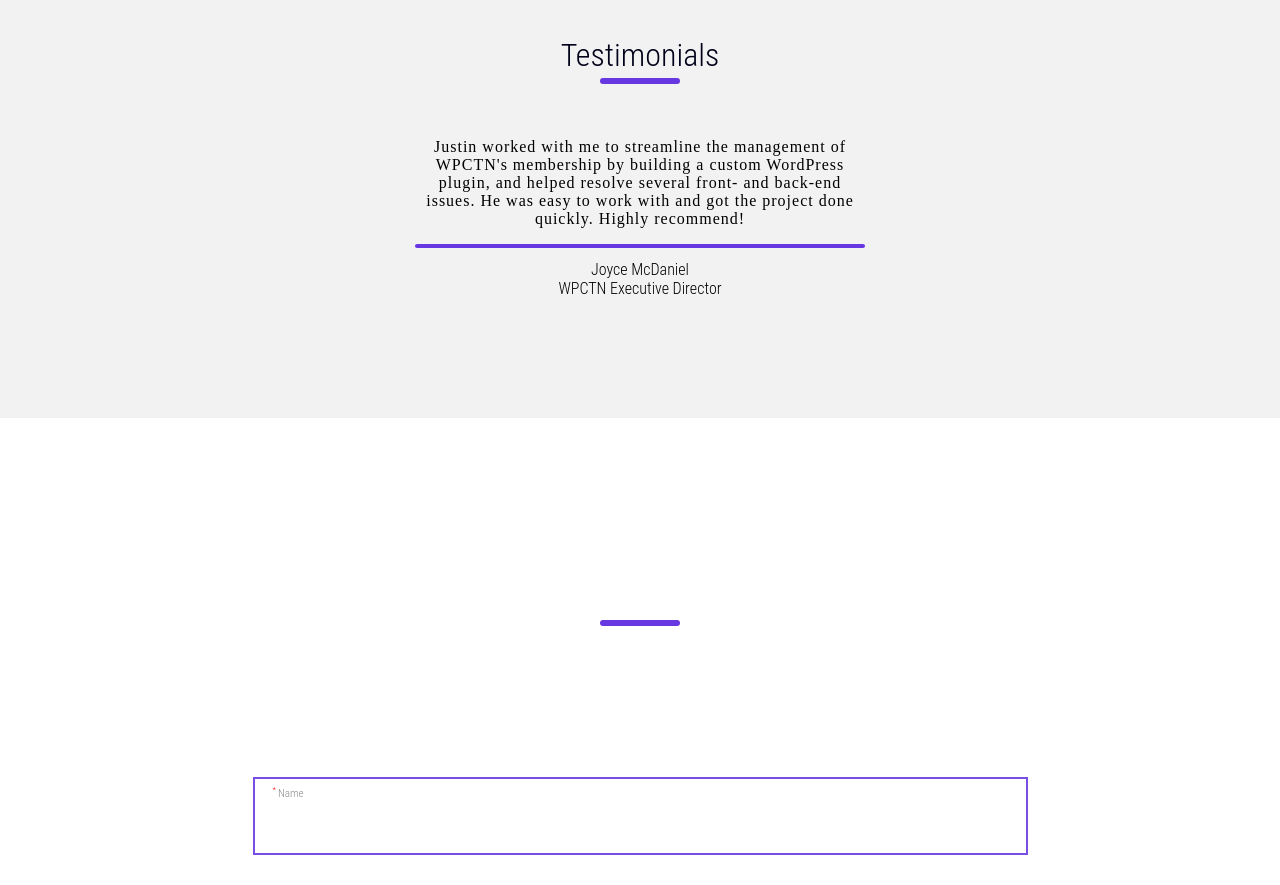
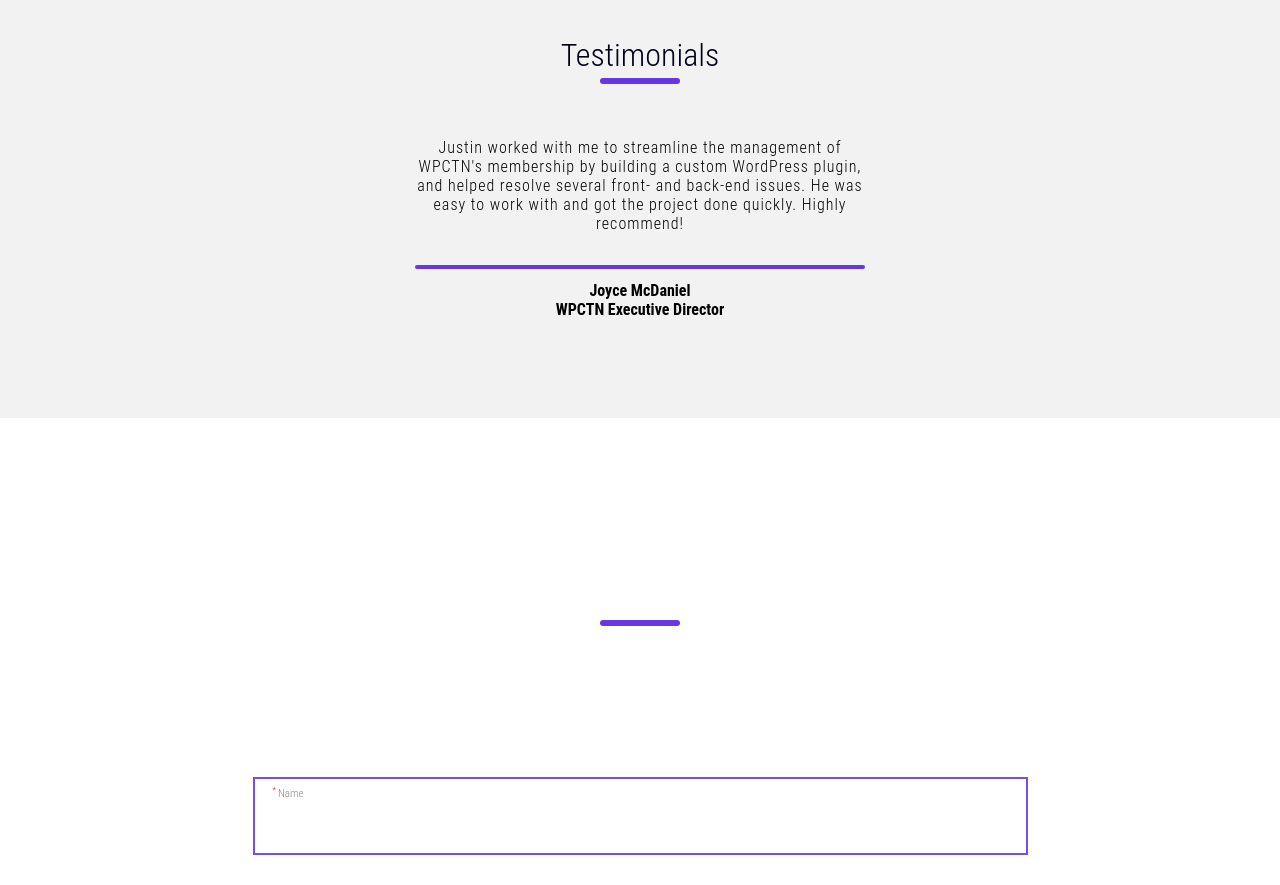
Before and after one commit to mej504/new-portfolio, a Next.js app: page / in a window 1280 px wide. Shown: the part 6300-7185 px from the top of the page. Built offline with nearby package versions, Linux system fonts and the light colour scheme.

Commit message:
Updates font-family and bolds client details

```diff
--- a/src/components/home/styles/testimonial.module.scss
+++ b/src/components/home/styles/testimonial.module.scss
@@ -5,7 +5,7 @@
 
 .testimonialText {
 	text-align:center;
-	font-family:upgrade-lights;
+	font-family:var(--roboto);
 	font-weight:200;
 	letter-spacing:1px;
 	font-size:1rem;
@@ -14,11 +14,11 @@
 .testimonialClient {
 	position:relative;
 	text-align:center;
-	margin-top:1em;
+	margin-top:2em;
 	padding:1em;
 
 	p {
-		font-weight:300;
+		font-weight:var(--roboto700);
 	}
 
 	&:before {
```
